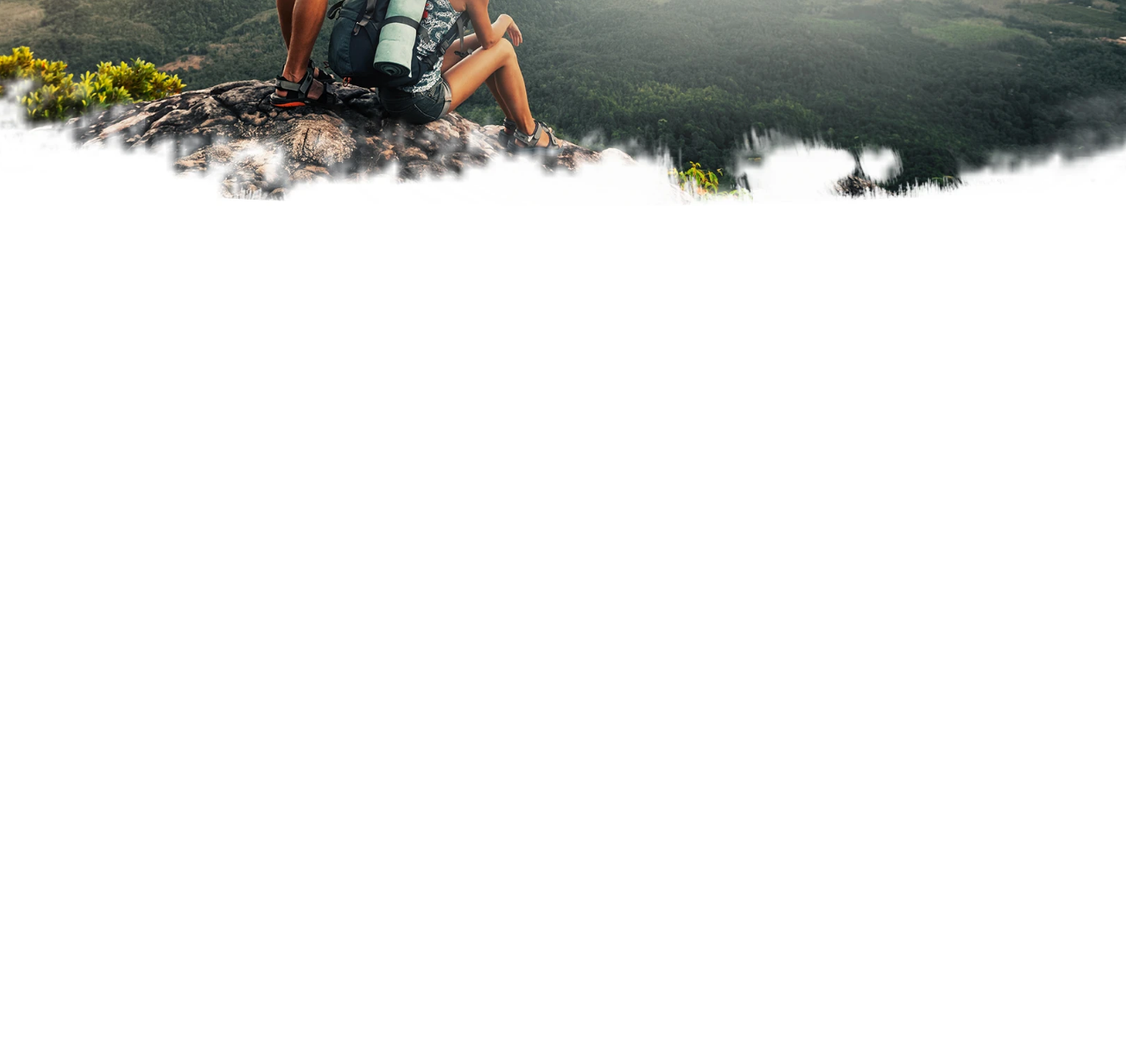
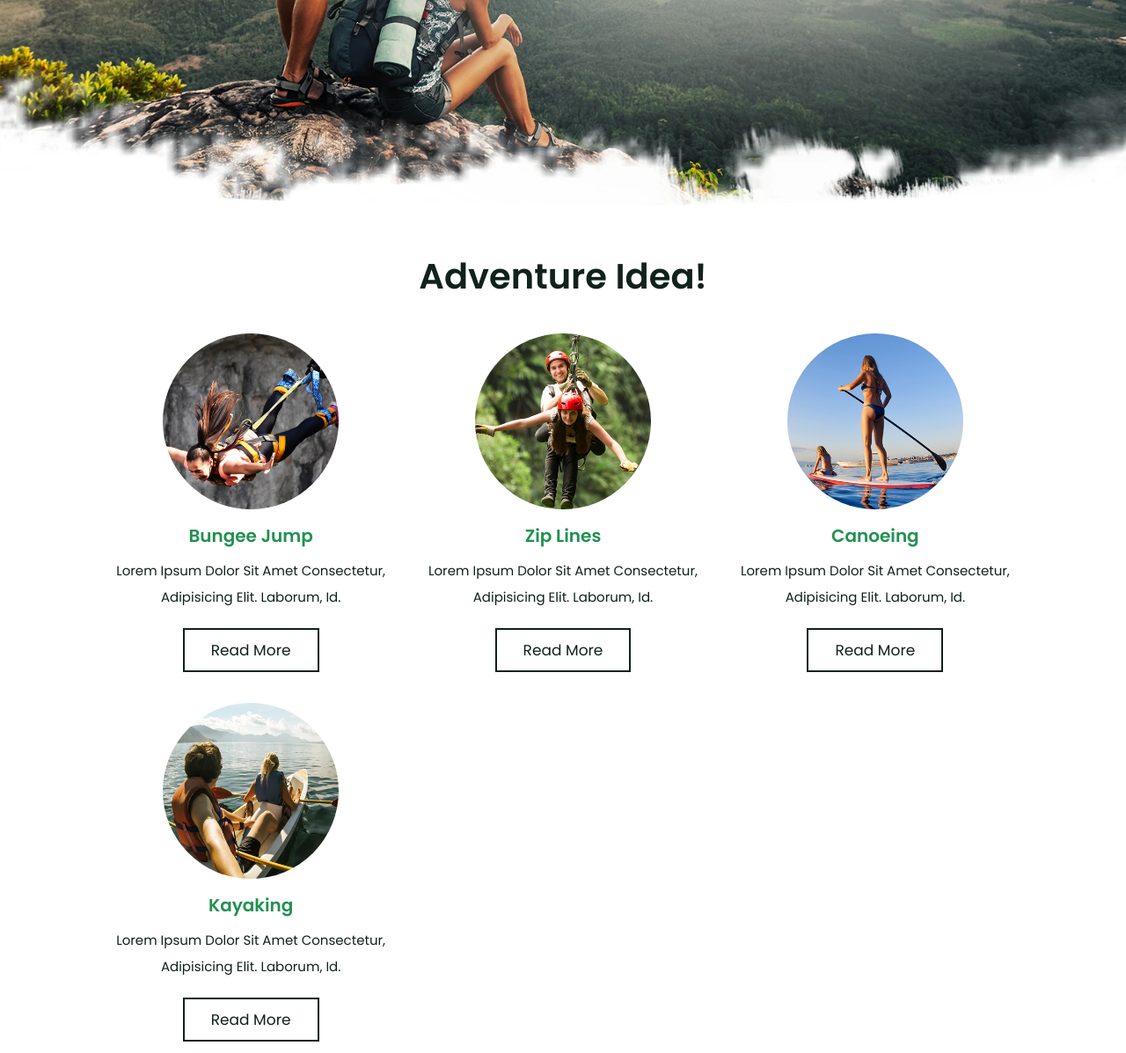
Before and after one commit to Maxuell123/travel-website, a plain HTML site: page index.html in a window 1280 px wide. Shown: the part 566-1763 px from the top of the page at 88% size. Before the commit the page ends 800 px from the top, so only its background shows below. Drawn offline with nearby package versions, Linux system fonts and the light colour scheme.

Commit message:
:package: nova funcionalidade :up: atualização

```diff
--- a/css/style.scss
+++ b/css/style.scss
@@ -63,6 +63,15 @@ section {
     }
 }
 
+.heading{
+    text-align: center;
+    margin-bottom: 2.5rem;
+    font-size: 4rem;
+    color: $black;
+}
+
+
+
 // header section starts
 .header {
    position: fixed;
@@ -71,6 +80,11 @@ section {
    z-index: 1000;
    display: flex;
    align-items: center;
+
+   &.active{
+       background: $white;
+       box-shadow: $box-shadow;
+   }
 
    .logo {
        margin-right: auto;
@@ -120,6 +134,8 @@ section {
    }
 }
 //header section ends
+
+
 
 
 // search form starts
@@ -234,6 +250,45 @@ section {
     color: $black;
 }
 // home section ends
+
+
+// category section starts
+.category {
+
+
+    .box-container {
+      @include grid(29rem);
+
+      .box{
+          text-align: center;
+          padding: 1rem;
+
+          img {
+              height: 20rem;
+              width: 20rem;
+              border-radius: 50%;
+              margin-bottom: 1rem;
+          }
+
+          h3 {
+              font-size: 2rem;
+              color: $green;
+          }
+
+          p {
+              font-size: 1.5rem;
+              color: $black;
+              padding: 1rem 0;
+              line-height: 2;
+          }
+      }
+    }
+}
+
+// category section ends
+
+
+
 
 
 
--- a/index.html
+++ b/index.html
@@ -111,6 +111,50 @@
     <!-- home section ends -->
 
 
+    <!-- category section stars -->
+    <section class="category">
+
+        <h1 class="heading">adventure idea!</h1>
+
+        <div class="box-container">
+
+            <div class="box">
+                <img src="images/category-1.jpg" alt="">
+                <h3>bungee jump</h3>
+                <p>Lorem ipsum dolor sit amet consectetur, adipisicing elit. Laborum, id.</p>
+                <a href="#" class="btn">read more</a>
+            </div>
+
+            <div class="box">
+                <img src="images/category-2.jpg" alt="">
+                <h3>zip lines</h3>
+                <p>Lorem ipsum dolor sit amet consectetur, adipisicing elit. Laborum, id.</p>
+                <a href="#" class="btn">read more</a>
+            </div>
+
+            <div class="box">
+                <img src="images/category-3.jpg" alt="">
+                <h3>Canoeing</h3>
+                <p>Lorem ipsum dolor sit amet consectetur, adipisicing elit. Laborum, id.</p>
+                <a href="#" class="btn">read more</a>
+            </div>
+
+            <div class="box">
+                <img src="images/category-4.jpg" alt="">
+                <h3>kayaking</h3>
+                <p>Lorem ipsum dolor sit amet consectetur, adipisicing elit. Laborum, id.</p>
+                <a href="#" class="btn">read more</a>
+            </div>
+
+        </div>
+
+    </section>
+    <!-- category section ends -->
+
+
+
+
+
 
 
 
--- a/js/script.js
+++ b/js/script.js
@@ -21,7 +21,23 @@ document.querySelector('#close-search').onclick = () =>{
 
 window.onscroll = () =>{
     navbar.classList.remove('active');
+
+    if(window.scrollY > 0){
+        document.querySelector('.header').classList.add('active');
+    }else{
+        document.querySelector('.header').classList.remove('active');
+    }
 };
+
+
+window.onload = () =>{
+    if(window.scrollY > 0){
+        document.querySelector('.header').classList.add('active');
+    }else{
+        document.querySelector('.header').classList.remove('active');
+    }
+};
+
 
 var swiper = new Swiper(".home-slider", {
     loop:true,
```
Also changed, not shown: css/style.css, 1 other file.
